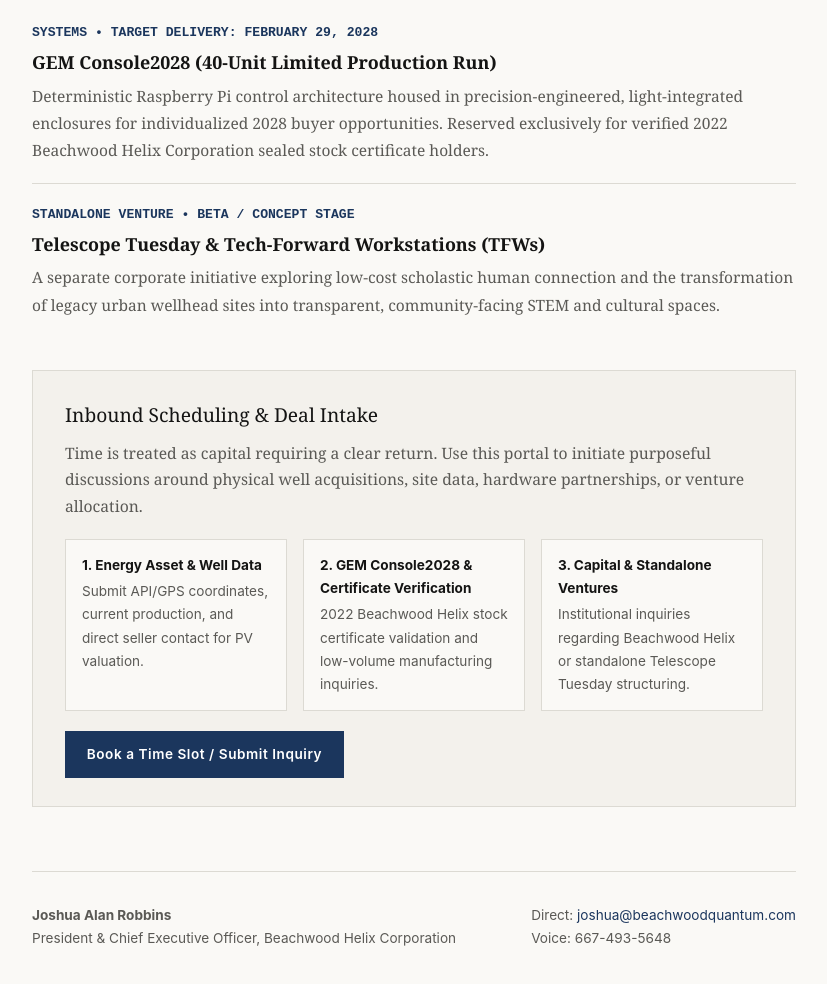
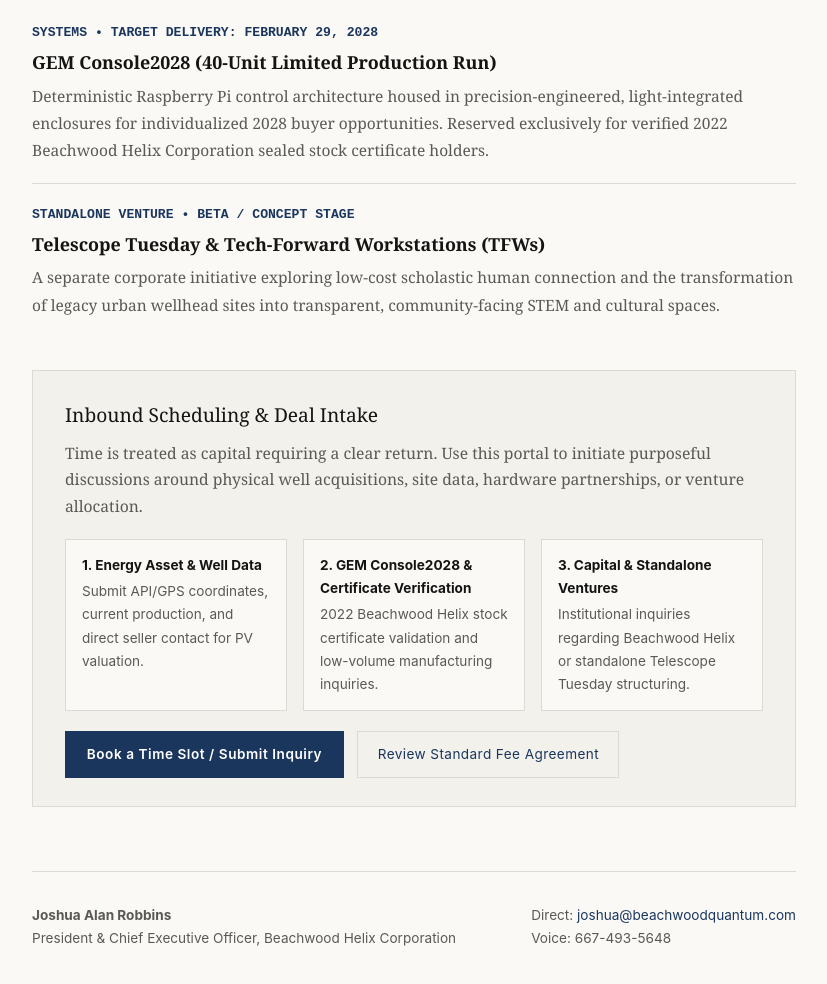
Before and after one commit to JoshuaAlanRobbins/beachwoodquantum, a plain HTML site: page index.html in a window 1280 px wide. Shown: the part 1802-2786 px from the top of the page, without its empty margins (226-1053 px from the left). Drawn offline with Linux system fonts and the light colour scheme.

```diff
--- a/index.html
+++ b/index.html
@@ -1,3 +1,4 @@
+
 <!DOCTYPE html>
 <html lang="en">
 <head>
@@ -235,6 +236,13 @@
             color: var(--muted);
         }
 
+        .intake-actions {
+            display: flex;
+            flex-wrap: wrap;
+            gap: 0.85rem;
+            align-items: center;
+        }
+
         footer {
             margin-top: 4rem;
             padding-top: 2rem;
@@ -355,8 +363,11 @@
                     <span>Institutional inquiries regarding Beachwood Helix or standalone Telescope Tuesday structuring.</span>
                 </div>
             </div>
-            <!-- Replace href with your live Calendly / Cal.com / Google Appointment Schedule URL -->
-            <a href="mailto:joshua@beachwoodquantum.com?subject=Beachwood%20Quantum%20%7C%20Purposeful%20Meeting%20Request" class="btn-primary">Book a Time Slot / Submit Inquiry</a>
+            <div class="intake-actions">
+                <!-- Replace href with your live Calendly / Cal.com / Google Appointment Schedule URL -->
+                <a href="mailto:joshua@beachwoodquantum.com?subject=Beachwood%20Quantum%20%7C%20Purposeful%20Meeting%20Request" class="btn-primary">Book a Time Slot / Submit Inquiry</a>
+                <a href="agreement.html" class="btn-secondary">Review Standard Fee Agreement</a>
+            </div>
         </section>
     </main>
 
```
